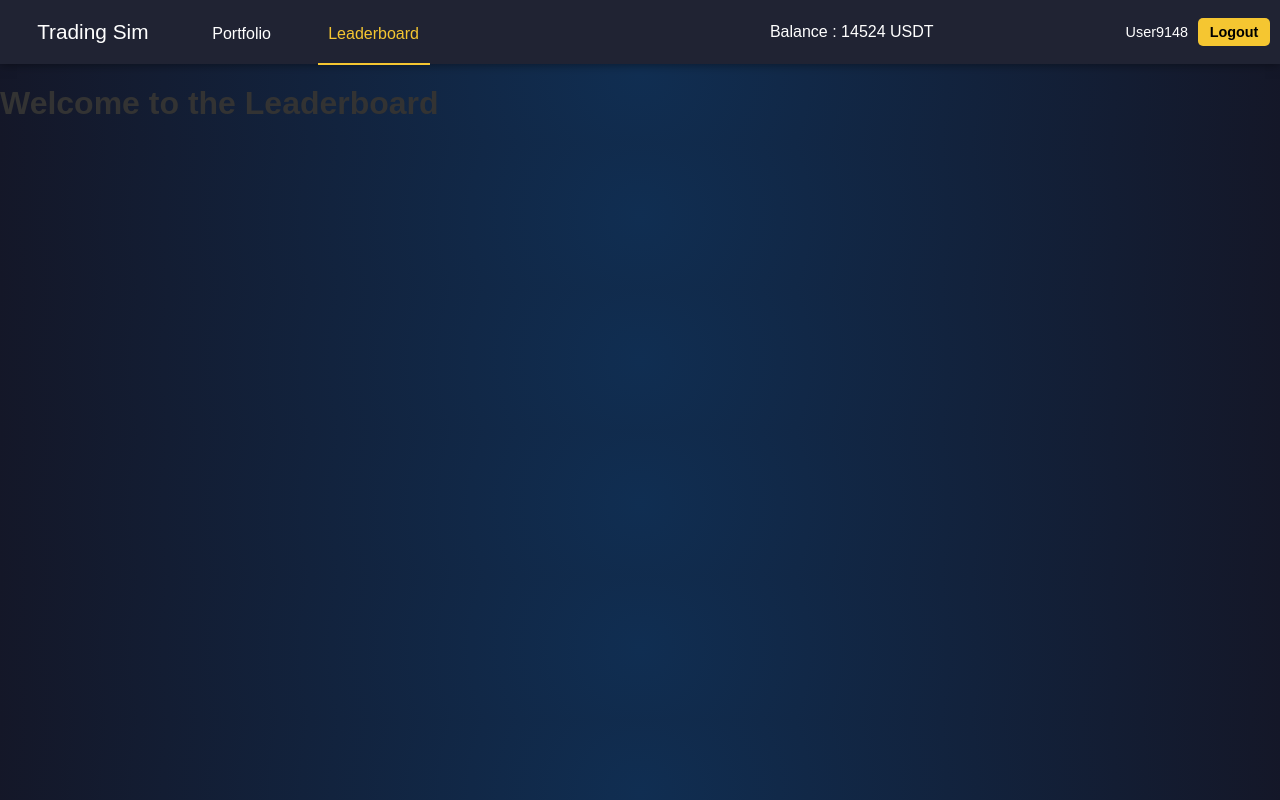
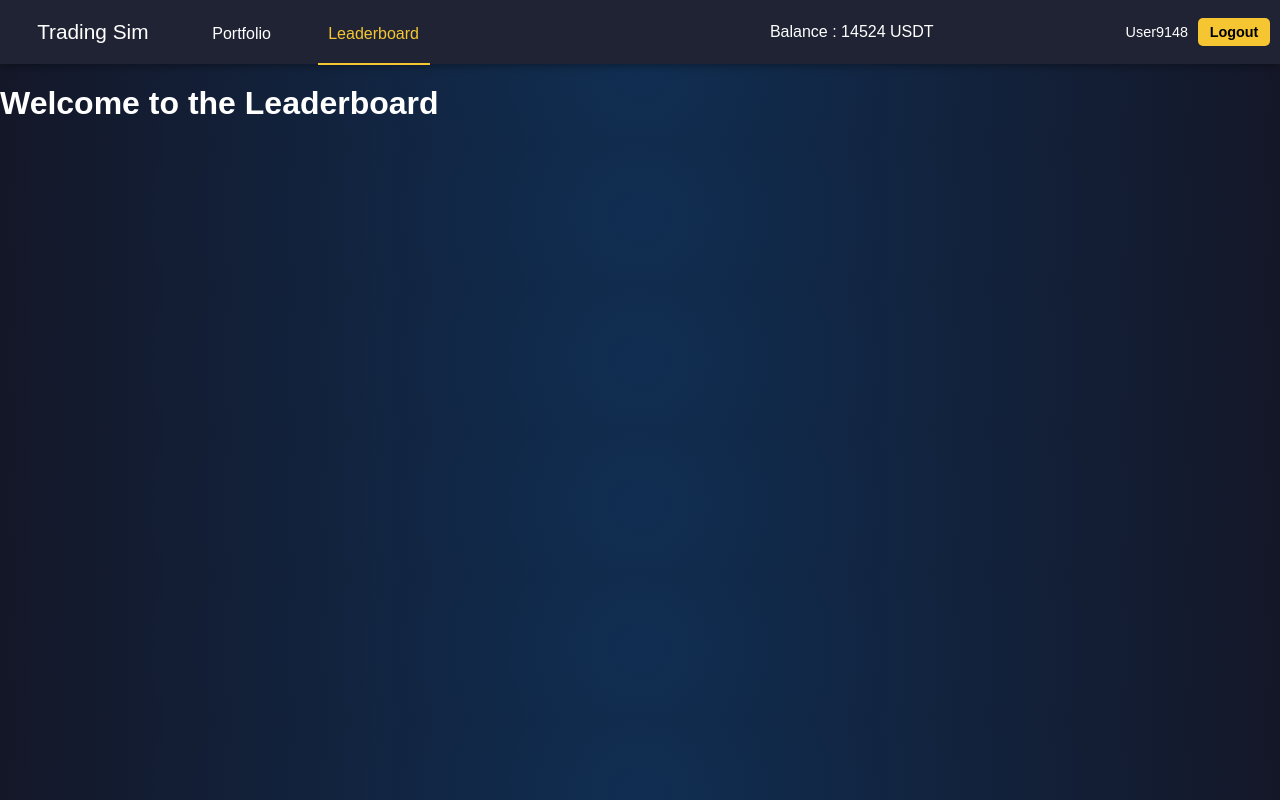
Before and after one commit to Crackvignoule/trading-sim, a React (Create React App) app in the folder client/: page /leaderboard in a window 1280 px wide. Built offline with nearby package versions, Linux system fonts and the light colour scheme.

Commit message:
centralized colors config

```diff
--- a/client/src/components/Chart/Chart.styles.js
+++ b/client/src/components/Chart/Chart.styles.js
@@ -1,4 +1,5 @@
 import styled from "styled-components";
+import { COLORS } from "../../styles/GlobalStyles";
 
 export const ChartContainer = styled.div`
   display: flex;
@@ -8,13 +9,7 @@ export const ChartContainer = styled.div`
   box-shadow: 0px 0px 10px 0px rgba(0, 0, 0, 0.1);
   margin: 20px;
 
-  background-color:RGBA(255,255,255,0.1);
-  border: 0.1em solid RGBA(255,255,255,0.3);
-  padding:1em;
+  background-color: ${COLORS.glassBkg};
+  border: ${COLORS.glassBorder};
+  padding: 1em;
 `;
-
-export const ChartTitle = styled.h2`
-  font-size: 1.5em;
-  text-align: center;
-  color: #333;
-`;
--- a/client/src/components/NavBar/NavBar.styles.js
+++ b/client/src/components/NavBar/NavBar.styles.js
@@ -15,7 +15,7 @@ export const Link = styled(NavLink)`
   font-family: EuclidCircularSemiBold, sans-serif;
   font-size: 1em;
   margin-left: 20px;
-  color: #fff;
+  color: ${COLORS.text};
   text-decoration: none;
   width: 7em;
   display: inline-block;
@@ -73,7 +73,7 @@ export const NavBarContainer = styled.div`
 export const Label = styled.label`
   margin-right: 10px;
   font-size: 0.9em;
-  color: #ffffff;
+  color: ${COLORS.text};
 `;
 
 export const LabelBalance = styled(Label)`
--- a/client/src/styles/GlobalStyles.js
+++ b/client/src/styles/GlobalStyles.js
@@ -1,12 +1,14 @@
-import { createGlobalStyle } from 'styled-components';
+import { createGlobalStyle } from "styled-components";
 
 export const COLORS = {
-  text: 'white',
-  background: 'radial-gradient(circle, #102E52, #141728);',
-  navbar: '#202333',
-  special: '#f5c631',
-  red: '#f23645',  // DA274D
-  green: '#44998f',  // 31C75A
+  text: "white",
+  background: "radial-gradient(circle, #102E52, #141728);",
+  glassBkg: "rgba(255, 255, 255, 0.1)",
+  glassBorder: "0.1em solid rgba(255, 255, 255, 0.3)",
+  navbar: "#202333",
+  special: "#f5c631",
+  red: "#f23645", // DA274D
+  green: "#44998f", // 31C75A
 };
 
 const GlobalStyles = createGlobalStyle`
@@ -18,19 +20,8 @@ const GlobalStyles = createGlobalStyle`
   }
 
   h1, h2, h3, h4, h5, h6 {
-    color: #333;
+    color: ${COLORS.text};
   }
-
-  a {
-    color: #1a0dab;
-    text-decoration: none;
-  }
-
-  a:hover {
-    text-decoration: underline;
-  }
-
-  /* Add more global styles as needed */
 `;
 
 export default GlobalStyles;
```
Also changed, not shown: client/src/components/Chart/Chart.js (+11 -13 lines), client/src/pages/Home/Home.styles.js (+3 -4 lines).
